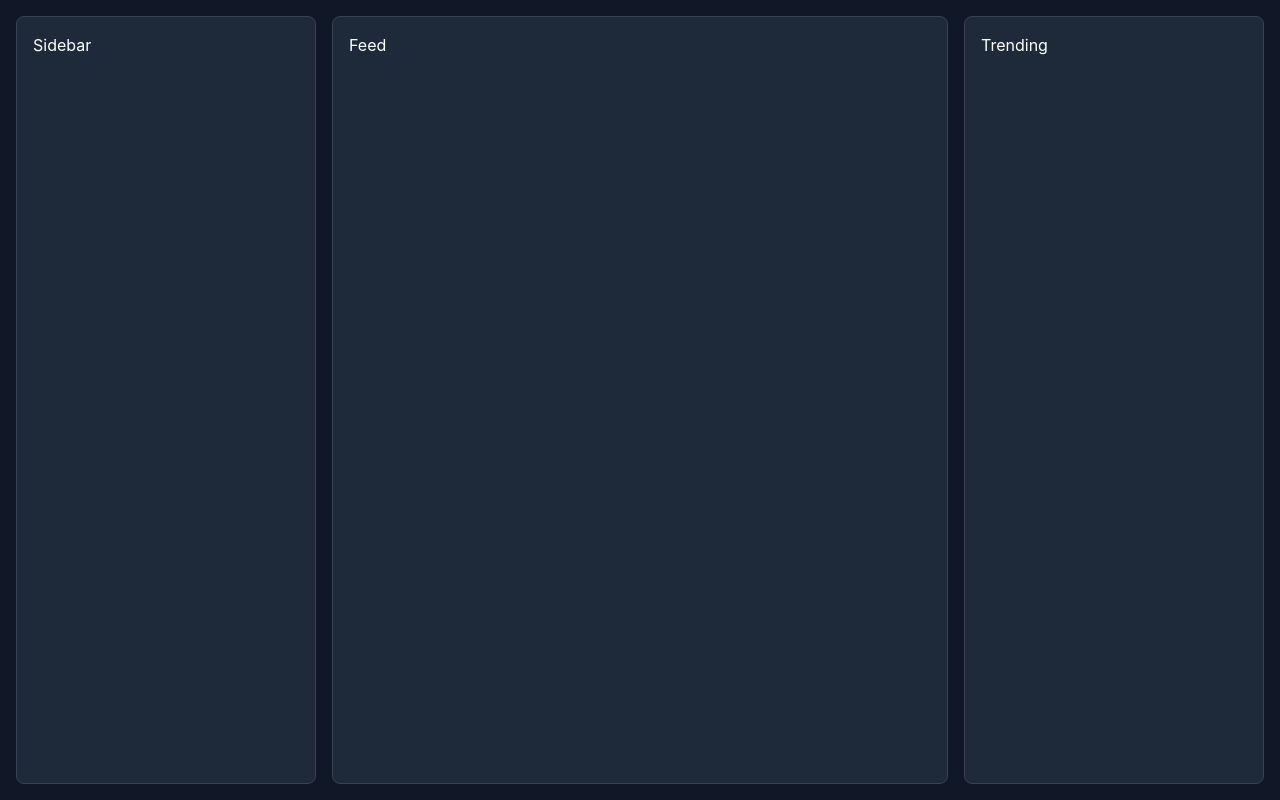
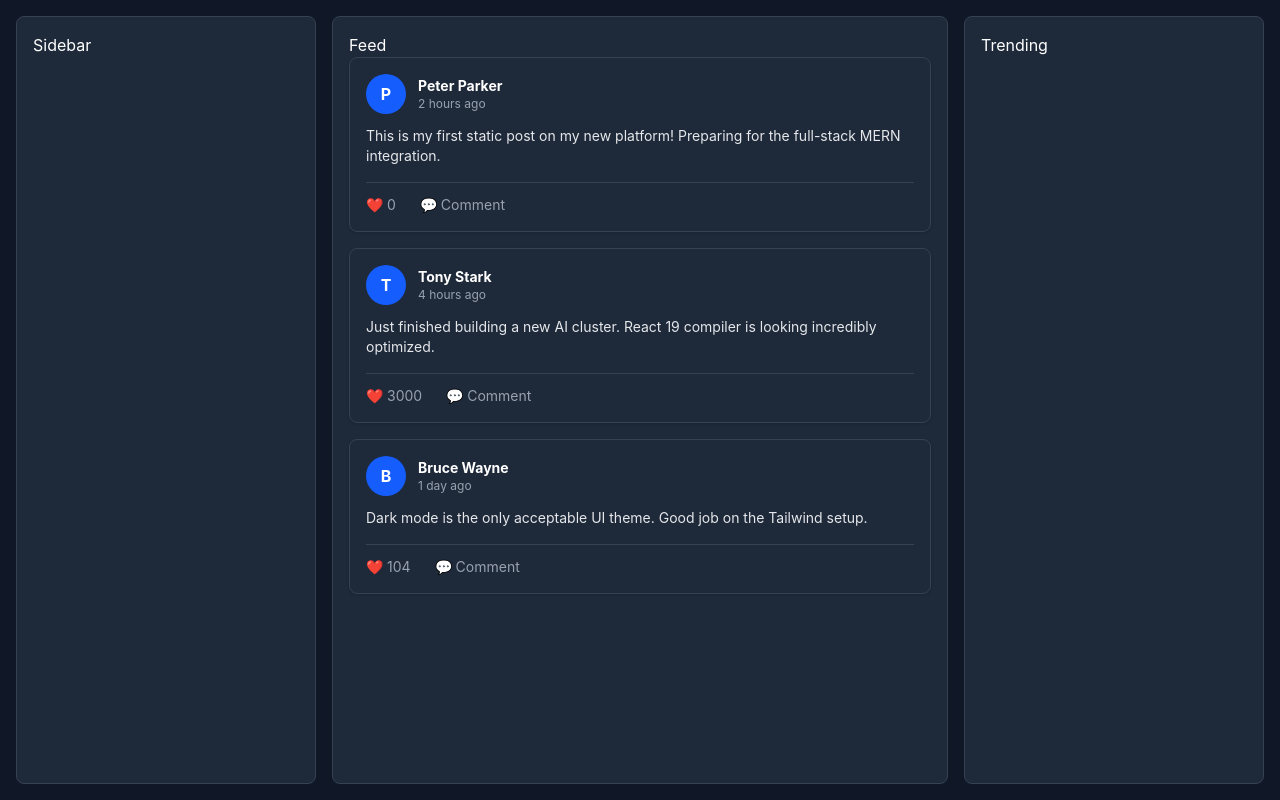
Before and after one commit to surajthapa-code/social-media-feed, a React (Vite) app in the folder social-feed/: page / in a window 1280 px wide. Built offline with nearby package versions, Linux system fonts and the light colour scheme.

Commit message:
created post component and generated posts HTML with data available

```diff
--- a/social-feed/src/App.jsx
+++ b/social-feed/src/App.jsx
@@ -1,6 +1,4 @@
-import Sidebar from './components/Sidebar';
-import Feed from './components/Feed';
-import Trending from './components/Trending';
+import { Feed,Trending,Sidebar } from "./components";
 
 export default function App() {
   return (
--- a/social-feed/src/components/Feed.jsx
+++ b/social-feed/src/components/Feed.jsx
@@ -1,7 +1,44 @@
+import Post from "./Post";
+
+const mockPosts = [
+  {
+    id: 1,
+    user: "Peter Parker",
+    avatarInitial: "P",
+    time: "2 hours ago",
+    content:
+      "This is my first static post on my new platform! Preparing for the full-stack MERN integration.",
+    likes: 0,
+  },
+  {
+    id: 2,
+    user: "Tony Stark",
+    avatarInitial: "T",
+    time: "4 hours ago",
+    content:
+      "Just finished building a new AI cluster. React 19 compiler is looking incredibly optimized.",
+    likes: 3000,
+  },
+  {
+    id: 3,
+    user: "Bruce Wayne",
+    avatarInitial: "B",
+    time: "1 day ago",
+    content:
+      "Dark mode is the only acceptable UI theme. Good job on the Tailwind setup.",
+    likes: 104,
+  },
+];
+
 function Feed() {
-  return <>
-  <h2>Feed </h2>
-  </>;
+  return (
+    <>
+      <h2>Feed </h2>
+      {mockPosts.map((post) => (
+        <Post key={post.id} data={post} />
+      ))}
+    </>
+  );
 }
 
 export default Feed;
--- /dev/null
+++ b/social-feed/src/components/Post.jsx
@@ -0,0 +1,35 @@
+export default function Post(props) {
+    const {key,data} = props;
+    return (
+    <div key={key} className="bg-gray-800 border border-gray-700 rounded-lg p-4 mb-4 shadow-sm">
+
+      {/* Header: Avatar and User Info */}
+      <div className="flex items-center mb-3">
+        {/* Fake Avatar */}
+        <div className="w-10 h-10 rounded-full bg-blue-600 mr-3 flex items-center justify-center font-bold">
+          {data.avatarInitial}
+        </div>
+        <div>
+          <h3 className="font-bold text-white text-sm">{data.user}</h3>
+          <p className="text-xs text-gray-400">{data.time}</p>
+        </div>
+      </div>
+
+      {/* Body: Post Content */}
+      <p className="text-gray-200 text-sm mb-4">
+        {data.content}
+      </p>
+
+      {/* Footer: Action Buttons */}
+      <div className="flex items-center text-gray-400 text-sm border-t border-gray-700 pt-3">
+        <button className="hover:text-blue-400 transition-colors flex items-center mr-6">
+          <span className="mr-1">❤️</span> {data.likes}
+        </button>
+        <button className="hover:text-blue-400 transition-colors flex items-center">
+          <span className="mr-1">💬</span> Comment
+        </button>
+      </div>
+
+    </div>
+  );
+}
--- /dev/null
+++ b/social-feed/src/components/index.js
@@ -0,0 +1,9 @@
+import Sidebar from "./Sidebar";
+import Feed from "./Feed";
+import Trending from "./Trending";
+import Post from "./Post";
+
+export { Sidebar };
+export { Feed };
+export { Trending };
+export { Post };
```
